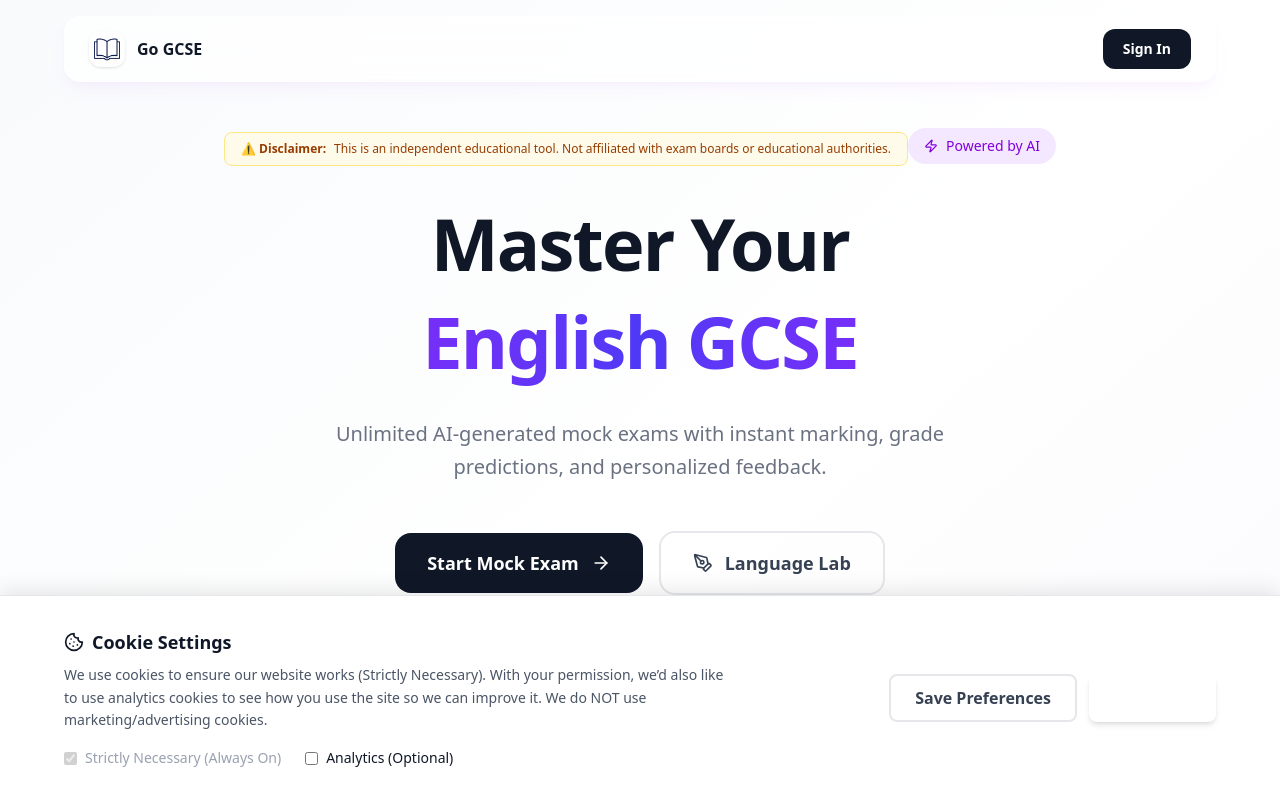
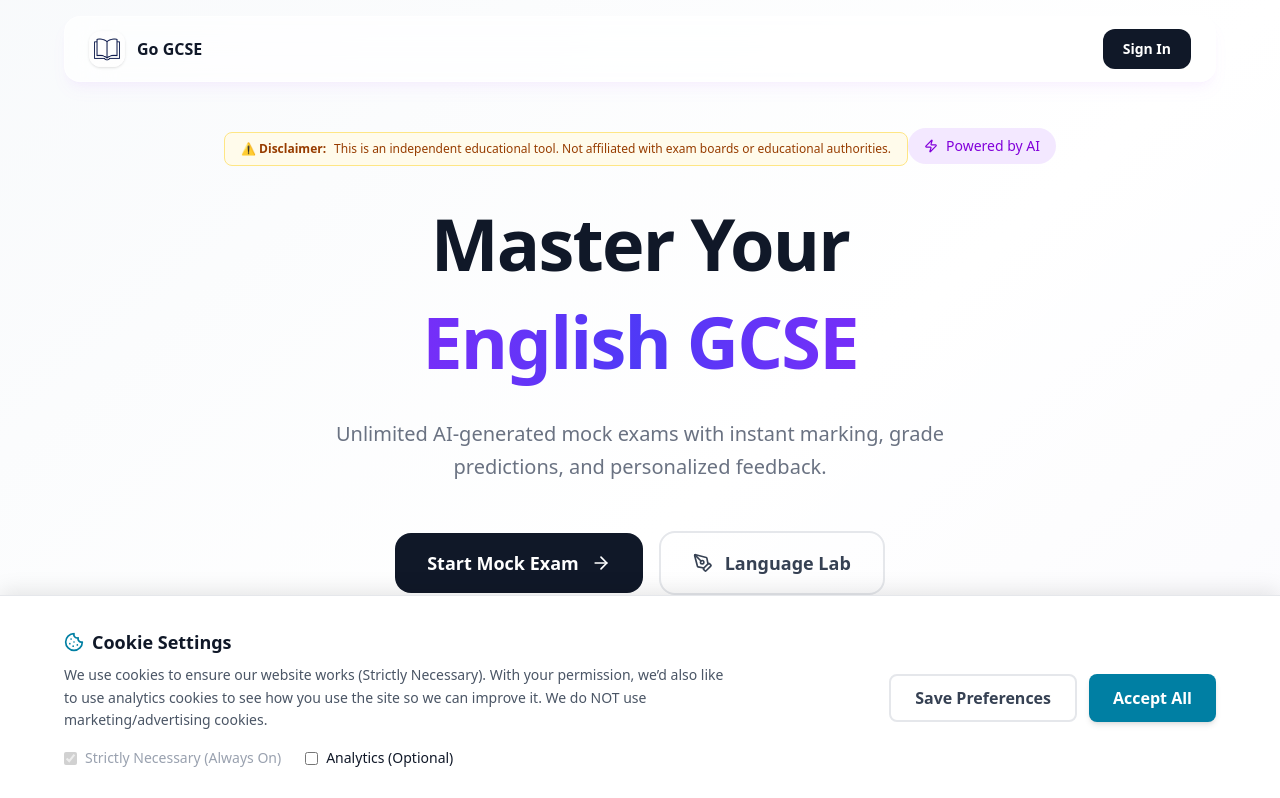
Before and after one commit to sami8051/GoGCSE, a React app: page / in a window 1280 px wide. Shown: the top 798 px of the page. Built offline with nearby package versions, Linux system fonts and the light colour scheme; no server answers; the database is empty; the HTML template or start-up script is replaced by a standard one.

Commit message:
fix: resolve invisible text issues and legal consent loop

```diff
--- a/components/ProtectedRoute.tsx
+++ b/components/ProtectedRoute.tsx
@@ -65,15 +65,18 @@ const ProtectedRoute: React.FC<ProtectedRouteProps> = ({ children }) => {
         return <Navigate to="/login" replace />;
     }
 
-    // Consent Check: Must accept legal terms first
+    // Approval Override: If approved, allow access immediately (bypassing consent check)
+    if (isApproved) {
+        return <>{children}</>;
+    }
+
+    // Consent Check: If not approved yet, ensure they have signed terms
     if (!hasConsented) {
         return <Navigate to="/legal-consent" replace />;
     }
 
-    // Approval Check: If consent passed, check approval
-    if (!isApproved) {
-        return <Navigate to="/pending-approval" replace />;
-    }
+    // If consented but not approved:
+    return <Navigate to="/pending-approval" replace />;
 
     return <>{children}</>;
 };
--- a/index.css
+++ b/index.css
@@ -1,4 +1,9 @@
 @import "tailwindcss";
+
+@theme {
+  --color-edexcel-blue: #003764;
+  --color-edexcel-teal: #007fa3;
+}
 
 @layer base {
   body {
```
